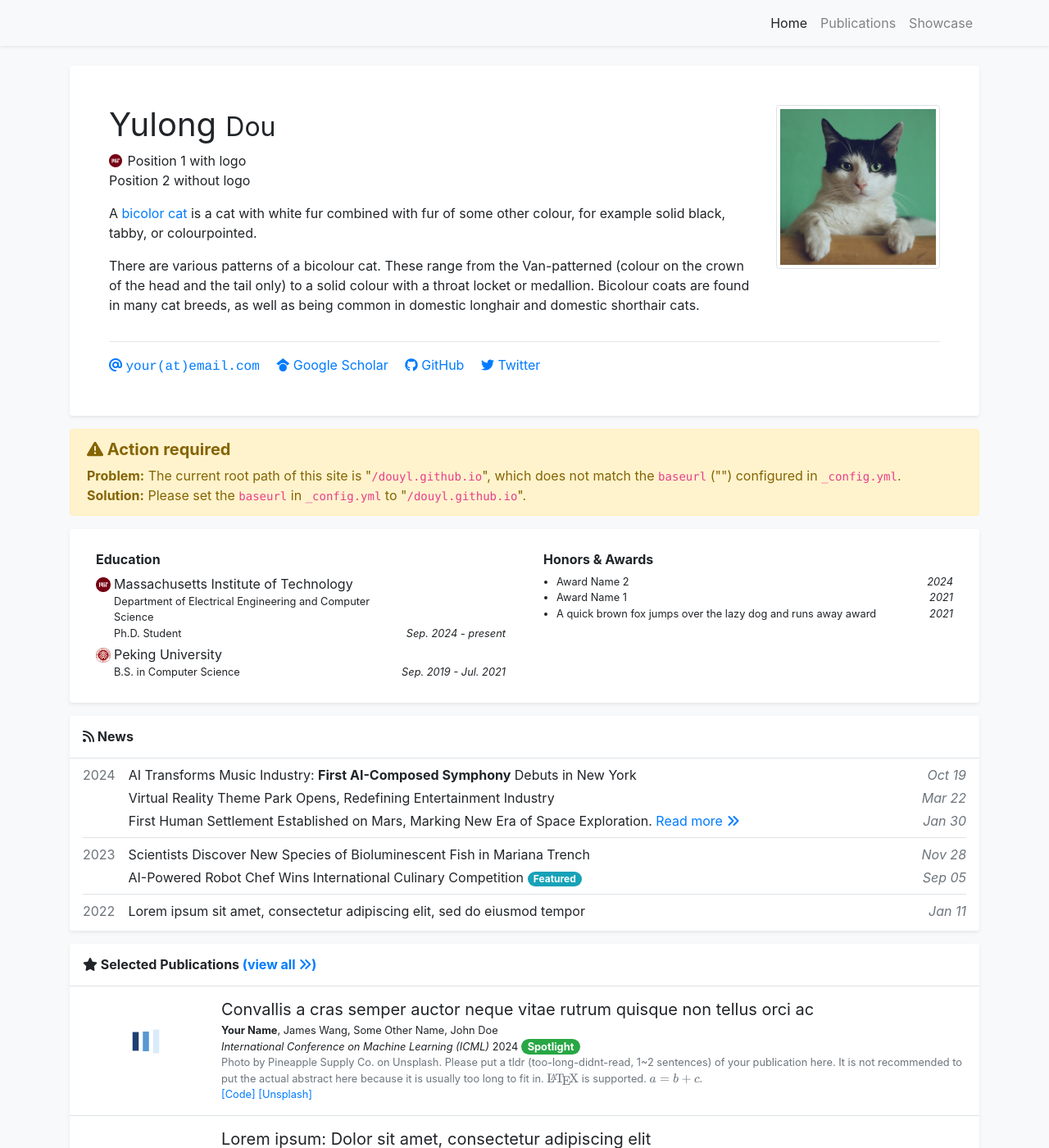
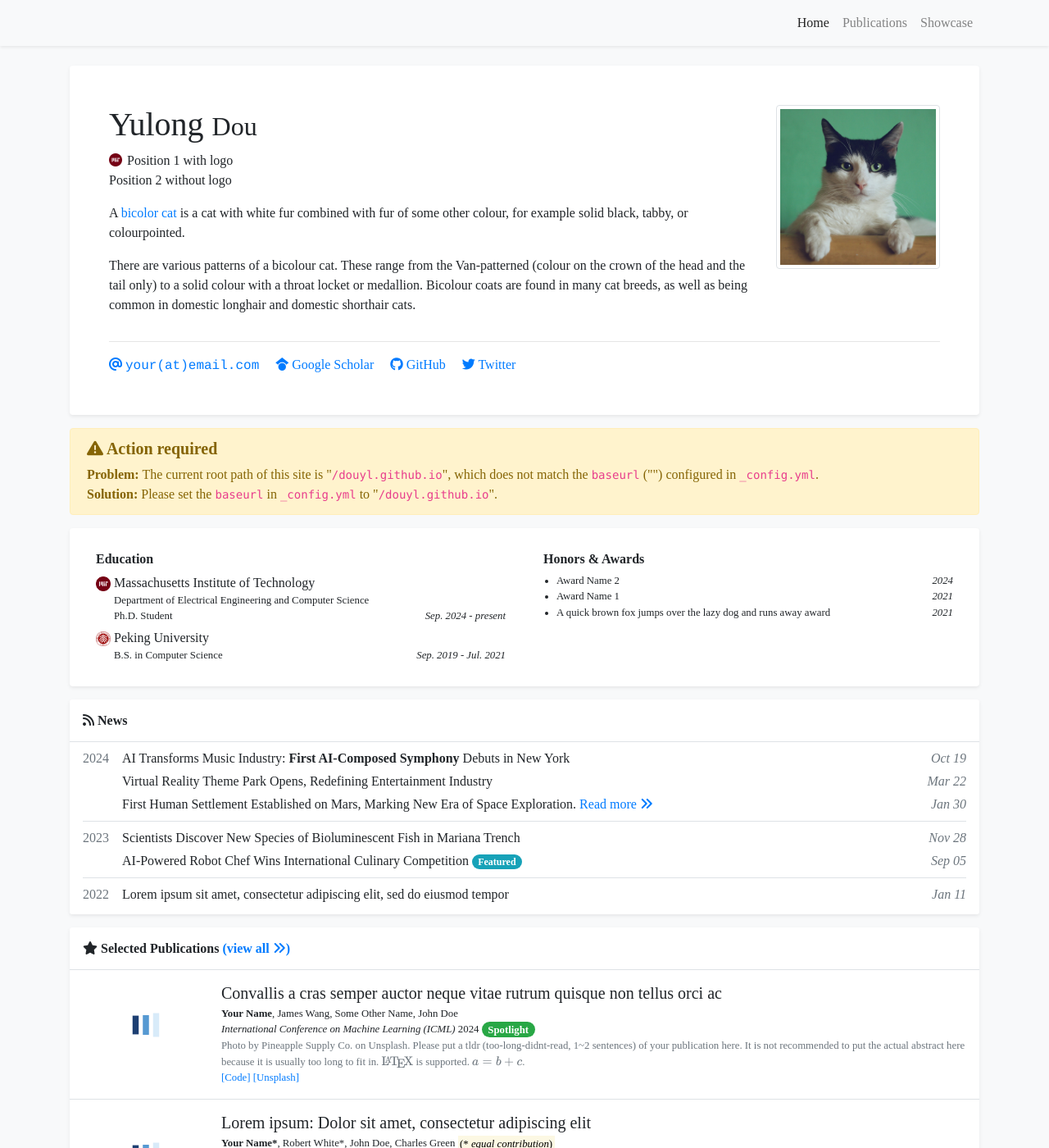
Before and after one commit to douyl/douyl.github.io, a Jekyll site: the page built from index.html, in a window 1280 px wide and 1400 px high. Shown: the whole window at 82% size. Built offline with Jekyll 4.4.1, drawn with Linux system fonts in a browser that asks for light colours; nearby versions of some CDN libraries; a style sheet for code colours, icons or effects is not loaded.

Commit message:
Update global.css

```diff
--- a/assets/css/global.css
+++ b/assets/css/global.css
@@ -1,7 +1,7 @@
 @charset "utf-8";
 body {
     /* font-family: "Lato"; */
-    font-family: 16.0px/1.5 serif;
+    font-family: serif;
     font-weight: 400;
     padding-top: 5.0rem;
 }
```
